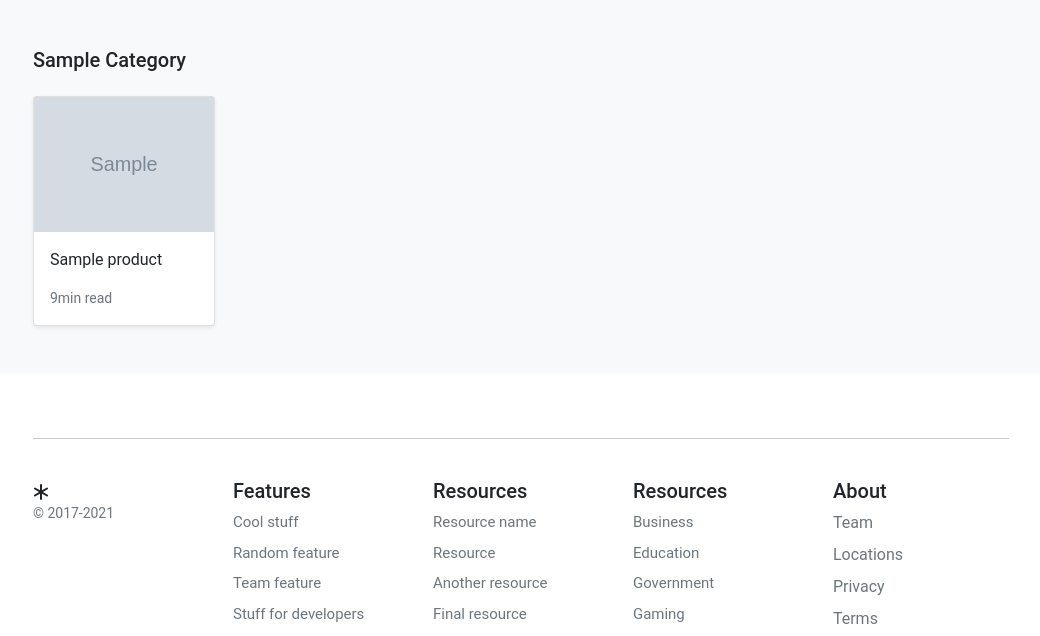
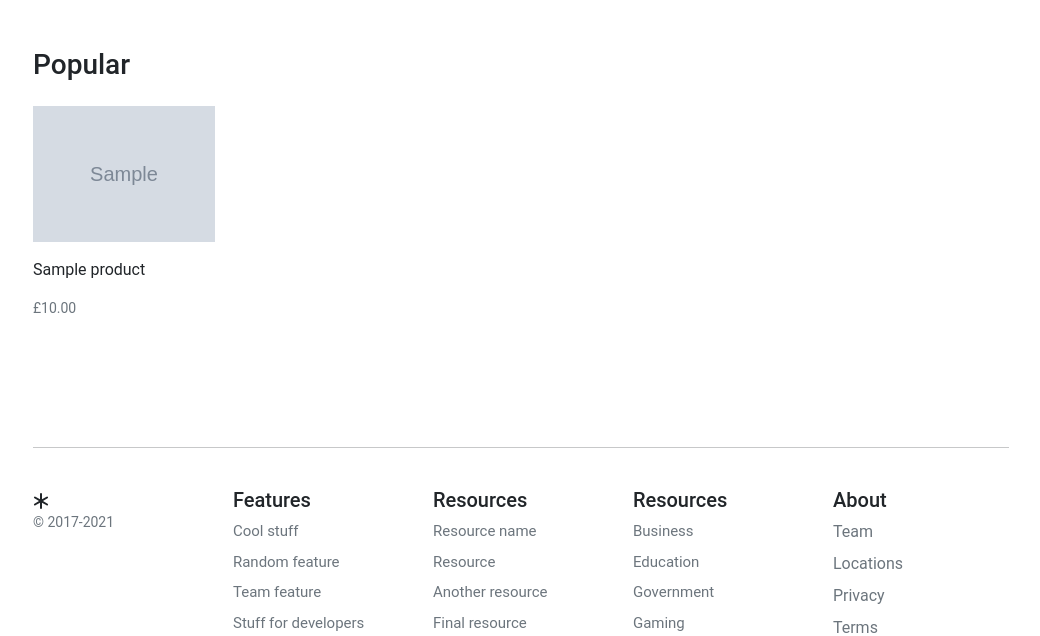
Before and after one commit to dangiaditya/ecommerce_v1, a Django app: a page that uses templates/store/products/category.html in a window 1280 px wide. Shown: the part 93-729 px from the top of the page, without its empty margins (119-1159 px from the left). Run offline with Django 3.2, Linux system fonts and the light colour scheme; tables that the repository leaves empty hold one stand-in row (values such as "Sample post"); grey boxes marked "Sample" are stand-in pictures.

Commit message:
updated category.html

```diff
--- a/templates/store/products/category.html
+++ b/templates/store/products/category.html
@@ -7,36 +7,33 @@
 
 
 <main>
-  <div class="album py-5 bg-light">
   <div class="container">
-
-      <div class="pb-3 h5">{{category.name|title}}</div>
+    <div class="row">
+      <div class="album py-5">
+        <div class="pb-3"><h1 class="h3">Popular</h1></div>
         <div class="row row-cols-1 row-cols-sm-2 row-cols-md-5 g-3">
 
           {% for product in products %}
 
           <div class="col">
-          <div class="card shadow-sm">
+            <div class="card border-0">
               <img class="img-fluid" alt="Responsive image" src="{{ product.image.url }}">
-
-            <div class="card-body">
+              <div class="card-body px-0">
                 <p class="card-text">
-                <a class="text-dark text-decoration-none" href="{{ product.get_absolute_url }}">{{ product.title }}</a>
+                  <a class="text-dark text-decoration-none"
+                    href="{{ product.get_absolute_url }}">{{ product.title }}</a>
                 </p>
                 <div class="d-flex justify-content-between align-items-center">
-                <small class="text-muted">9min read</small>
+                  <small class="text-muted">£{{product.price}}</small>
                 </div>
               </div>
             </div>
           </div>
-
           {% endfor %}
-
         </div>
       </div>
     </div>
-
-
+  </div>
 </main>
 
 {% endblock %}
```
Lines whose indentation alone changed are shown as unchanged.
